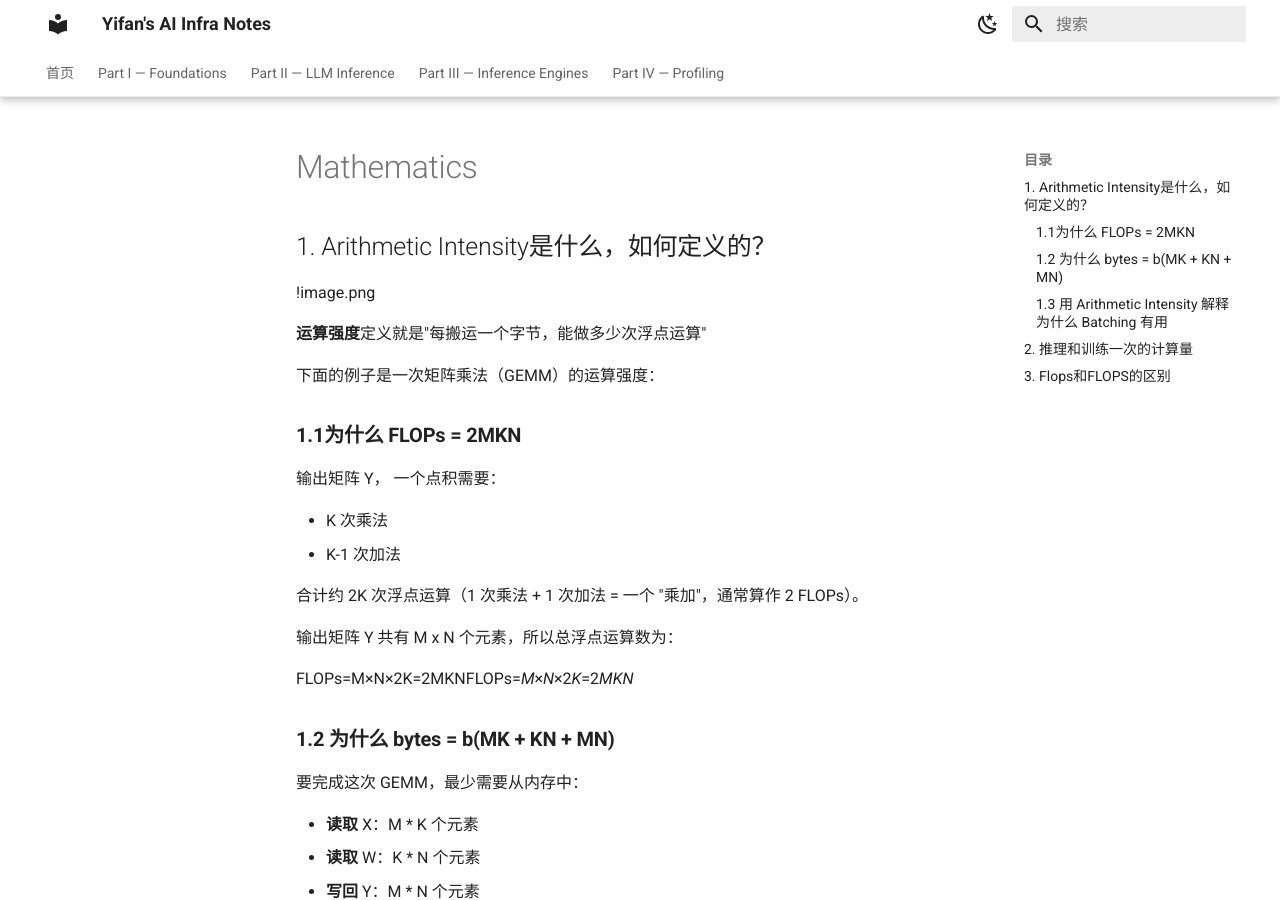
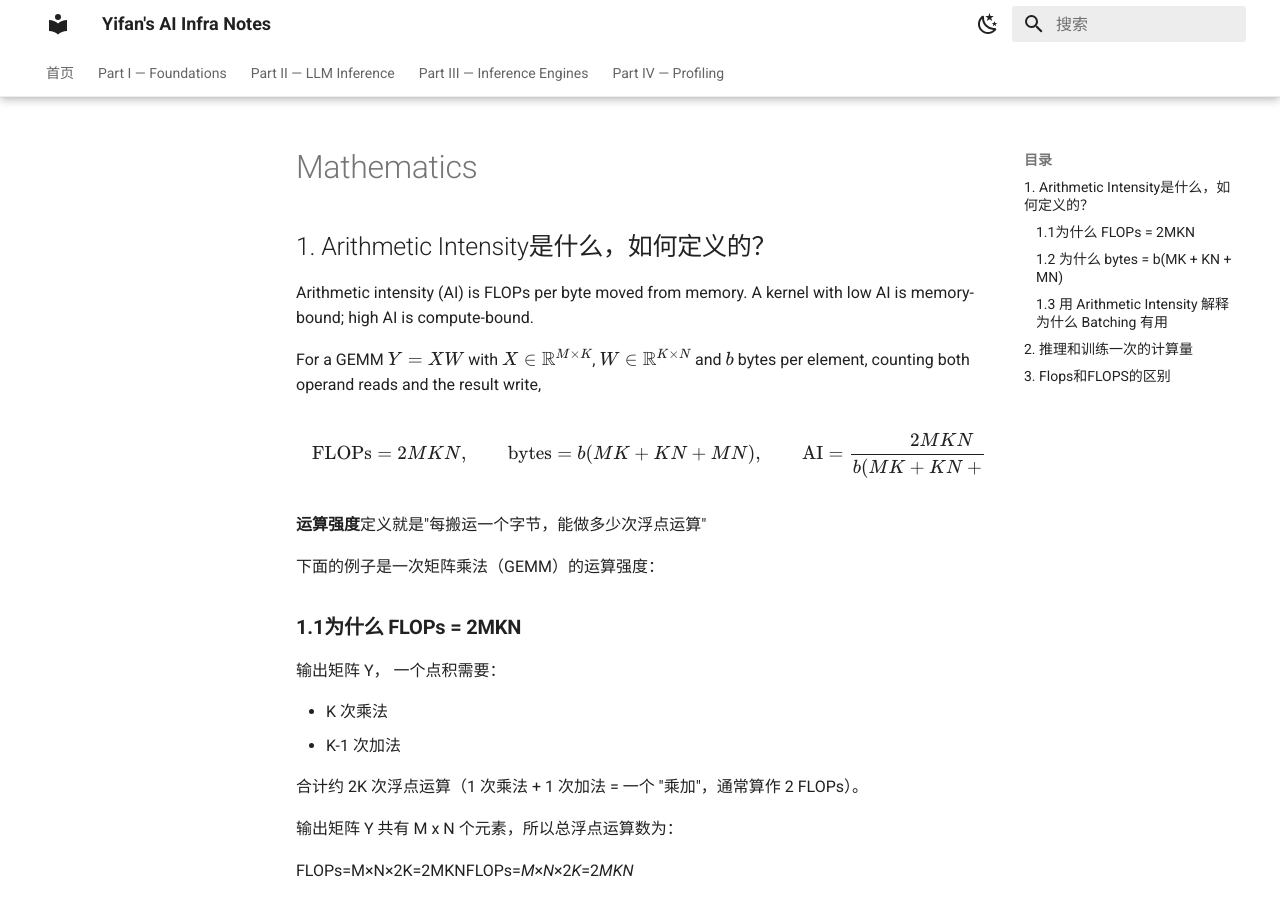
Before and after one commit to YifanLi3/YifanLi3.github.io, an MkDocs documentation site: the page built from docs/fundamentals/Mathematics.md, in a window 1280 px wide and 900 px high. Built offline with MkDocs 1.6.1 and Material for MkDocs 9.7.7, drawn with Linux system fonts in a browser that asks for light colours.

Commit message:
Define arithmetic intensity and its significance
Added definition and explanation of arithmetic intensity in the context of GEMM.

```diff
--- a/docs/fundamentals/Mathematics.md
+++ b/docs/fundamentals/Mathematics.md
@@ -1,6 +1,19 @@
 ## 1. Arithmetic Intensity是什么，如何定义的？
 
-!image.png
+Arithmetic intensity (AI) is FLOPs per byte moved from memory.
+A kernel with low AI is memory-bound; high AI is compute-bound.
+
+For a GEMM $Y = XW$ with $X \in \mathbb{R}^{M \times K}$,
+$W \in \mathbb{R}^{K \times N}$ and $b$ bytes per element,
+counting both operand reads and the result write,
+
+$$
+\mathrm{FLOPs} = 2MKN,
+\qquad
+\mathrm{bytes} = b(MK + KN + MN),
+\qquad
+\mathrm{AI} = \frac{2MKN}{b(MK + KN + MN)}.
+$$
 
 **运算强度**定义就是"每搬运一个字节，能做多少次浮点运算"
 
```
